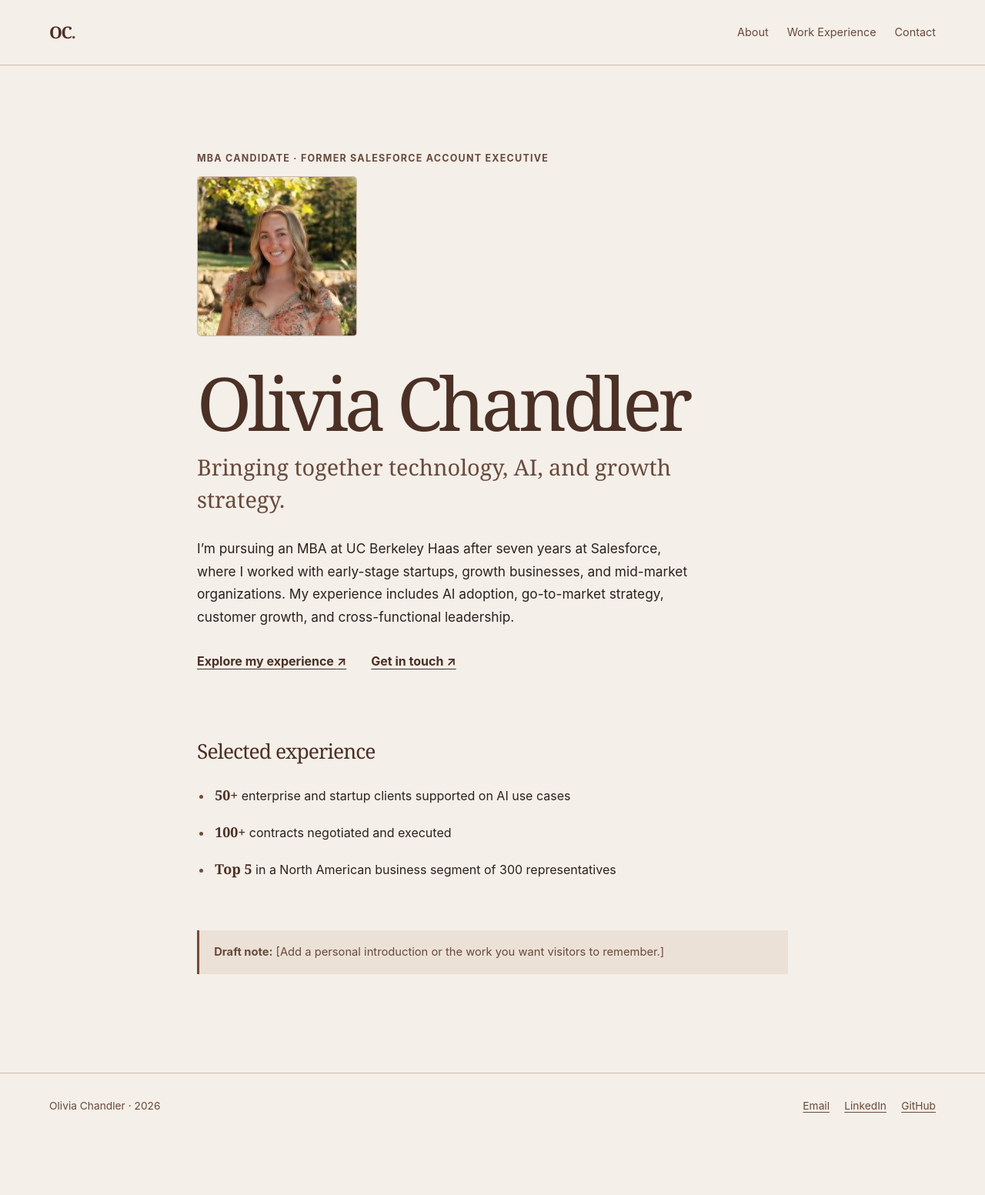
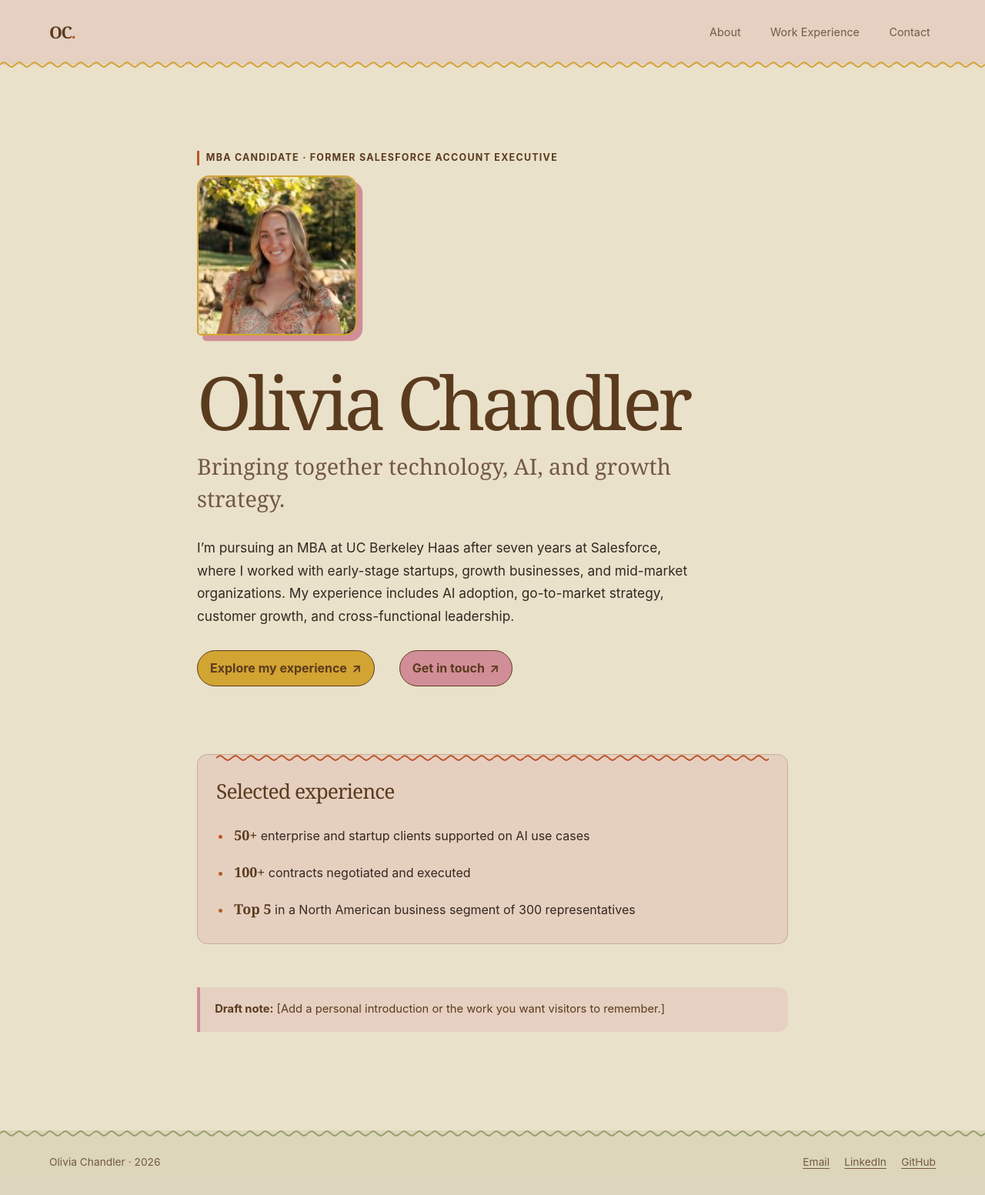
Before and after one commit to oliviachandler-77/oliviachandler-77.github.io, a Jekyll site: the page built from index.md, in a window 1280 px wide. Shown: the whole page at 77% size. Built offline with Jekyll 4.4.1, drawn with Linux system fonts in a browser that asks for light colours; before the commit the page ends 1479 px from its top, so only the background shows below that.

Commit message:
Apply portfolio palette and wavy accents

```diff
--- a/assets/css/site.css
+++ b/assets/css/site.css
@@ -1,13 +1,17 @@
 :root {
   color-scheme: light;
-  --paper: #f4efe9;
-  --paper-deep: #ebe1d7;
-  --ink: #2b211c;
-  --brown: #4b3025;
-  --brown-soft: #684a3c;
-  --accent: #754a35;
-  --line: #cdbbad;
-  --focus: #60351f;
+  --paper: #EAE1CB;
+  --paper-deep: #F2E7D8;
+  --ink: #33271F;
+  --brown: #5B3B1E;
+  --brown-soft: #735943;
+  --orange: #BC5727;
+  --accent: var(--orange);
+  --rose: #D18E97;
+  --mustard: #D2A432;
+  --olive: #979E6C;
+  --line: var(--olive);
+  --focus: var(--brown);
   --content-width: 48rem;
   --page-gutter: clamp(1.25rem, 5vw, 3rem);
 }
@@ -64,7 +68,36 @@ a:focus-visible {
 }
 
 .site-header {
-  border-bottom: 1px solid var(--line);
+  position: relative;
+  border-bottom: 0;
+  background: rgba(209, 142, 151, 0.2);
+  --rule-color: var(--mustard);
+}
+
+.site-header::after,
+.site-footer::before,
+.home-highlights::before,
+.content-section::before,
+.timeline-entry::before,
+.contact-block::before,
+.role-list li::after {
+  position: absolute;
+  right: 0;
+  left: 0;
+  height: 8px;
+  background-color: var(--rule-color, var(--accent));
+  -webkit-mask-image: url("../images/squiggle.svg");
+  mask-image: url("../images/squiggle.svg");
+  -webkit-mask-repeat: repeat-x;
+  mask-repeat: repeat-x;
+  -webkit-mask-size: 40px 8px;
+  mask-size: 40px 8px;
+  pointer-events: none;
+  content: "";
+}
+
+.site-header::after {
+  bottom: -4px;
 }
 
 .header-inner,
@@ -107,17 +140,18 @@ a:focus-visible {
 }
 
 .nav-list a {
+  display: inline-block;
+  padding: 0.22rem 0.45rem;
+  border-radius: 999px;
   color: var(--brown-soft);
   font-size: 0.9rem;
   text-decoration: none;
+  transition: background-color 160ms ease, color 160ms ease;
 }
 
 .nav-list a[aria-current="page"] {
   color: var(--ink);
-  text-decoration: underline;
-  text-decoration-color: var(--accent);
-  text-decoration-thickness: 2px;
-  text-underline-offset: 0.35rem;
+  background: var(--rose);
 }
 
 .site-main {
@@ -133,7 +167,9 @@ a:focus-visible {
 .eyebrow,
 .entry-meta {
   margin: 0 0 0.8rem;
-  color: var(--brown-soft);
+  padding-left: 0.55rem;
+  border-left: 3px solid var(--accent);
+  color: var(--brown);
   font-size: 0.78rem;
   font-weight: 700;
   letter-spacing: 0.1em;
@@ -181,9 +217,10 @@ p {
   aspect-ratio: 1;
   margin: 0 0 1.75rem;
   overflow: hidden;
-  border: 1px solid var(--line);
-  border-radius: 0.3rem;
+  border: 2px solid var(--mustard);
+  border-radius: 1rem 1rem 1rem 0.3rem;
   background: var(--paper-deep);
+  box-shadow: 0.45rem 0.45rem 0 var(--rose);
 }
 
 .home-portrait img {
@@ -220,9 +257,53 @@ p {
   font-weight: 700;
 }
 
+.home-actions .text-link {
+  display: inline-flex;
+  padding: 0.55rem 1rem;
+  border: 1px solid var(--brown);
+  border-radius: 999px;
+  align-items: center;
+  gap: 0.4rem;
+  background: var(--mustard);
+  text-decoration: none;
+}
+
+.home-actions .text-link:nth-child(2) {
+  background: var(--rose);
+}
+
+.home-actions .text-link:hover {
+  background: var(--brown);
+  color: var(--paper);
+}
+
 .home-highlights,
 .content-section {
   margin-top: clamp(3.5rem, 8vw, 5.5rem);
+}
+
+.home-highlights {
+  position: relative;
+  padding: 2rem 1.5rem 1.35rem;
+  border: 1px solid rgba(91, 59, 30, 0.22);
+  border-radius: 0.85rem;
+  background: rgba(209, 142, 151, 0.2);
+  --rule-color: var(--accent);
+}
+
+.home-highlights::before {
+  top: 0;
+  right: 1.5rem;
+  left: 1.5rem;
+}
+
+.content-section {
+  position: relative;
+  --rule-color: var(--mustard);
+}
+
+.content-section::before {
+  top: -0.85rem;
 }
 
 .home-highlights h2 {
@@ -253,20 +334,24 @@ p {
 
 .placeholder-note,
 .placeholder-panel {
-  border-left: 3px solid var(--accent);
-  background: var(--paper-deep);
+  border-left: 4px solid var(--rose);
+  background: rgba(209, 142, 151, 0.2);
+  color: var(--brown);
 }
 
 .placeholder-note {
   margin-top: 3.5rem;
   padding: 1rem 1.2rem;
-  color: var(--brown-soft);
+  border-radius: 0 0.8rem 0.8rem 0;
   font-size: 0.92rem;
 }
 
 .placeholder-panel {
   margin-top: 2rem;
   padding: 1.25rem 1.4rem 0.35rem;
+  border-left-color: var(--olive);
+  background: rgba(151, 158, 108, 0.2);
+  border-radius: 0 0.8rem 0.8rem 0;
 }
 
 .placeholder-panel p:last-child {
@@ -274,9 +359,14 @@ p {
 }
 
 .timeline-entry {
+  position: relative;
   margin-top: 2rem;
   padding-top: 1.4rem;
-  border-top: 1px solid var(--line);
+  --rule-color: var(--mustard);
+}
+
+.timeline-entry::before {
+  top: 0;
 }
 
 .entry-meta {
@@ -287,17 +377,21 @@ p {
 .role-list {
   margin: 0;
   padding: 0;
-  border-top: 1px solid var(--line);
   list-style: none;
 }
 
 .role-list li {
+  position: relative;
   display: flex;
   padding: 0.85rem 0;
-  border-bottom: 1px solid var(--line);
   align-items: baseline;
   justify-content: space-between;
   gap: 1rem;
+  --rule-color: var(--olive);
+}
+
+.role-list li::after {
+  bottom: 0;
 }
 
 .role-list span {
@@ -315,9 +409,14 @@ p {
 }
 
 .contact-block {
+  position: relative;
   margin-top: 2.5rem;
   padding-top: 1.5rem;
-  border-top: 1px solid var(--line);
+  --rule-color: var(--orange);
+}
+
+.contact-block::before {
+  top: 0;
 }
 
 .contact-block h2 {
@@ -336,7 +435,14 @@ p {
 }
 
 .site-footer {
-  border-top: 1px solid var(--line);
+  position: relative;
+  border-top: 0;
+  background: rgba(151, 158, 108, 0.16);
+  --rule-color: var(--olive);
+}
+
+.site-footer::before {
+  top: 0;
 }
 
 .footer-inner {
@@ -375,6 +481,7 @@ p {
 
   .nav-list a {
     font-size: 0.82rem;
+    padding-inline: 0.3rem;
   }
 
   .role-list li {
```
Also changed, not shown: assets/images/squiggle.svg (added).
